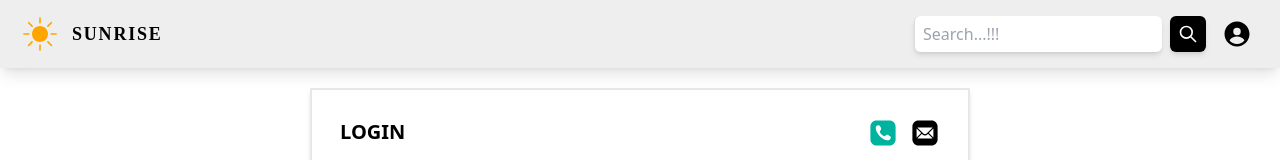
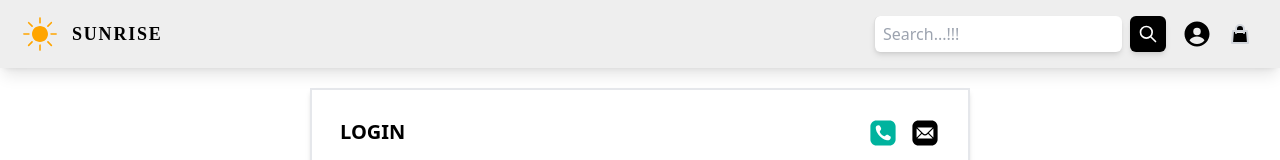
Before and after one commit to Varun-18/ct-demo, a React (Create React App) app: page /login in a window 1280 px wide. Shown: the top 160 px of the page. Built offline with nearby package versions, Linux system fonts and the light colour scheme.

Commit message:
bugs resolved

```diff
--- a/src/components/Header.jsx
+++ b/src/components/Header.jsx
@@ -84,7 +84,7 @@ export const Header = () => {
             ) : null}
           </div>
 
-          <div className="w-fit">
+          <div className="w-fit flex gap-4 items-center">
             <Link to={"/signup"}>
               <svg
                 xmlns="http://www.w3.org/2000/svg"
@@ -101,6 +101,24 @@ export const Header = () => {
                 ></path>
               </svg>
             </Link>
+            <Link to={"/cart"} >
+              <svg
+                className="h-6 w-6 leading-none text-gray-300 stroke-current"
+                xmlns="http://www.w3.org/2000/svg"
+                fill="black"
+                viewBox="0 0 24 24"
+                height="30"
+                width="30"
+                stroke="currentColor"
+              >
+                <path
+                  strokeLinecap="round"
+                  strokeLinejoin="round"
+                  strokeWidth={2}
+                  d="M16 11V7a4 4 0 00-8 0v4M5 9h14l1 12H4L5 9z"
+                />
+              </svg>
+            </Link>
           </div>
         </div>
       </div>
--- a/src/talons/useLogin.js
+++ b/src/talons/useLogin.js
@@ -31,7 +31,7 @@ const useLogin = () => {
    * @returns The captcha to check wether te user is a human or a bot
    */
 
-  const setUpRecaptcha = (phone) => {
+  const setUpRecaptcha = async (phone) => {
     console.log("in recaptcha");
     if (!window.recaptcha) {
       const recaptchaVerifier = new RecaptchaVerifier(
@@ -43,8 +43,8 @@ const useLogin = () => {
         auth
       );
       window.recaptcha = recaptchaVerifier;
-      recaptchaVerifier.render();
-      return signInWithPhoneNumber(auth, phone, recaptchaVerifier);
+      await recaptchaVerifier.render();
+      return await signInWithPhoneNumber(auth, phone, recaptchaVerifier);
     }
   };
 
@@ -140,12 +140,12 @@ const useLogin = () => {
    */
 
   const submitOTP = async ({ otp }) => {
+    const otpVerification = toast.loading("verifying otp..!!");
     try {
-      const otpVerification = toast.loading("verifying otp..!!");
       console.log(otp);
       if (otp === "" || otp === undefined) return;
       console.log(window.captchaResponse, "window.captchaResponse");
-      window.captchaResponse
+      window?.captchaResponse
         .confirm(otp)
         .then((res) => {
           console.log(res);
@@ -175,6 +175,13 @@ const useLogin = () => {
           });
         });
     } catch (error) {
+      toast.update(otpVerification, {
+        ...toastConfig,
+        type: "error",
+        render:
+          "There was an error in sending OTP please refresh and  try again..!!",
+        isLoading: false,
+      });
       console.log(error);
     }
   };
```
Lines whose indentation alone changed are shown as unchanged.
